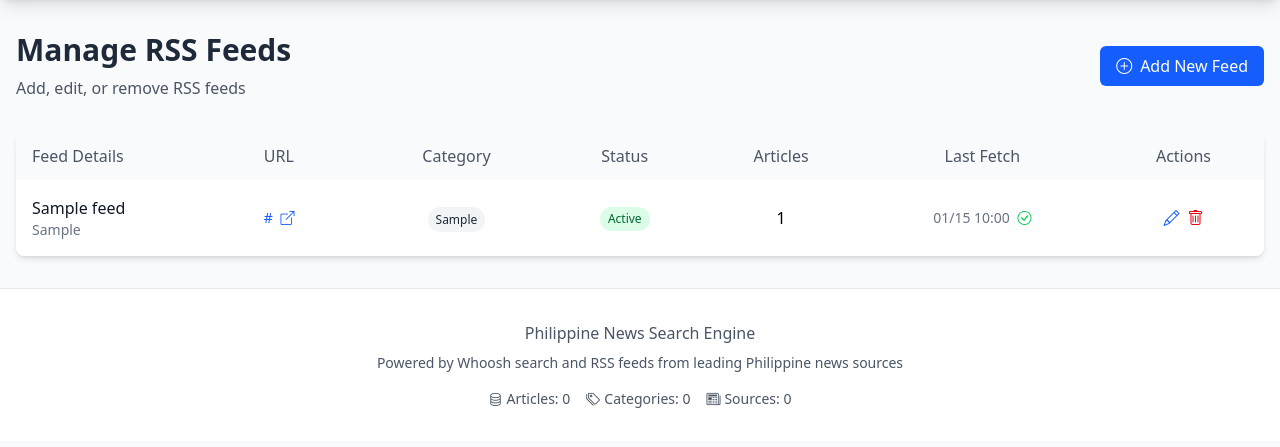
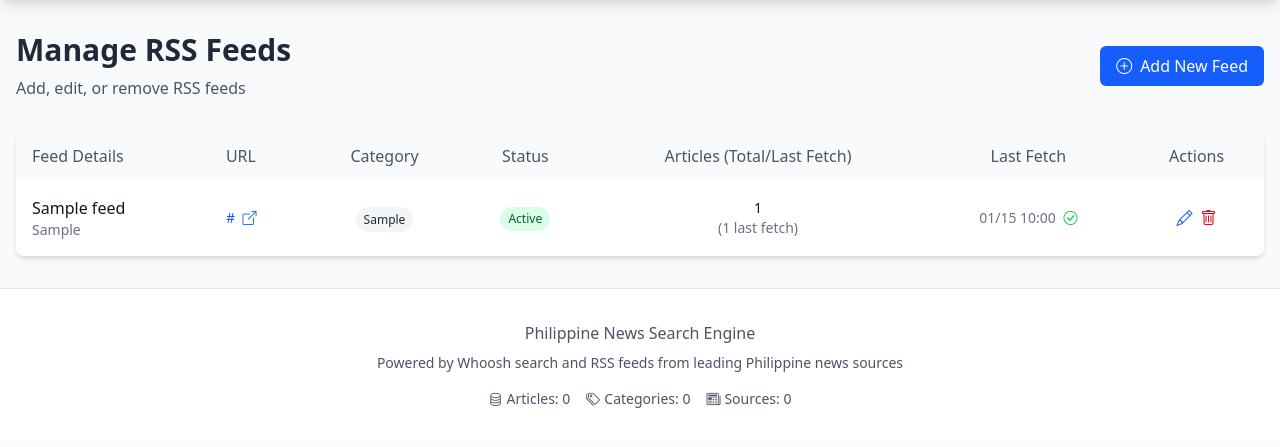
Before and after one commit to MACantara/Fact-Checker, a Flask app: page /admin/feeds in a window 1280 px wide. Shown: the part 65-512 px from the top of the page. Run offline with Flask 3, Linux system fonts and the light colour scheme; tables that the repository leaves empty hold one stand-in row (values such as "Sample post").

Commit message:
Enhance RSS feeds management: include total article count and last fetch details in the admin interface

```diff
--- a/app/blueprints/admin.py
+++ b/app/blueprints/admin.py
@@ -44,7 +44,12 @@
 def feeds():
     """List all RSS feeds"""
     db_repo = DatabaseRepository()
-    feeds = db_repo.get_all_feeds()
+    feeds = db_repo.get_all_feeds(active_only=False)  # Get all feeds, not just active ones
+
+    # Add actual article count to each feed
+    for feed in feeds:
+        feed.actual_article_count = db_repo.get_article_count_by_feed(feed.key)
+
     return render_template('admin/feeds.html', feeds=feeds)
 
 
--- a/app/repositories/database.py
+++ b/app/repositories/database.py
@@ -179,6 +179,10 @@
         """Get total number of articles"""
         return self.db.session.query(Article).count()
 
+    def get_article_count_by_feed(self, feed_key: str) -> int:
+        """Get article count for a specific feed"""
+        return self.db.session.query(Article).filter_by(feed_key=feed_key).count()
+
     def get_recent_articles(self, limit: int = 10) -> List[Article]:
         """Get most recent articles"""
         return (self.db.session.query(Article)
--- a/app/templates/admin/feeds.html
+++ b/app/templates/admin/feeds.html
@@ -35,7 +35,7 @@
                         <th class="text-left py-3 px-4 font-medium text-gray-600">URL</th>
                         <th class="text-center py-3 px-4 font-medium text-gray-600">Category</th>
                         <th class="text-center py-3 px-4 font-medium text-gray-600">Status</th>
-                        <th class="text-center py-3 px-4 font-medium text-gray-600">Articles</th>
+                        <th class="text-center py-3 px-4 font-medium text-gray-600">Articles (Total/Last Fetch)</th>
                         <th class="text-center py-3 px-4 font-medium text-gray-600">Last Fetch</th>
                         <th class="text-center py-3 px-4 font-medium text-gray-600">Actions</th>
                     </tr>
@@ -65,7 +65,10 @@
                             </button>
                         </td>
                         <td class="py-4 px-4 text-center">
-                            <span class="font-medium">{{ feed.last_articles_count or 0 }}</span>
+                            <div class="text-sm">
+                                <div class="font-medium text-gray-900">{{ feed.actual_article_count or 0 }}</div>
+                                <div class="text-gray-500">({{ feed.last_articles_count or 0 }} last fetch)</div>
+                            </div>
                         </td>
                         <td class="py-4 px-4 text-center text-sm text-gray-500">
                             {% if feed.last_fetched_at %}
```
